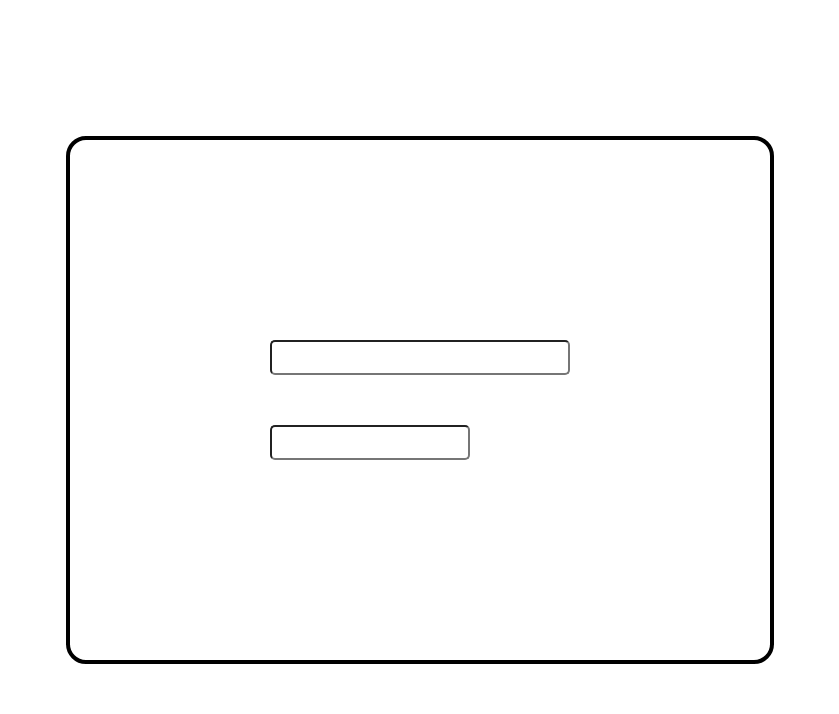
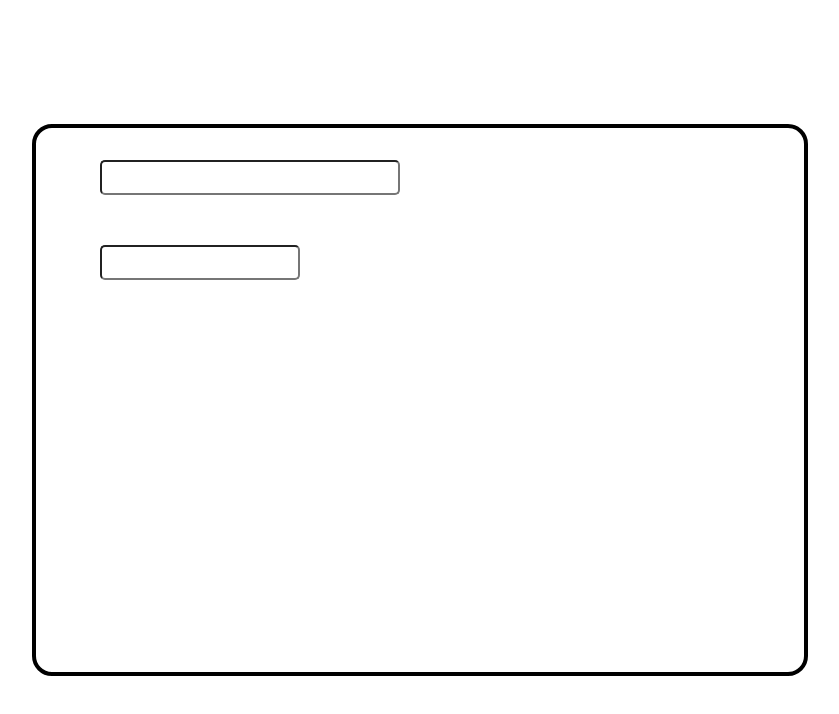
Before and after one commit to HenryM10/randomshit25, a website with bundled scripts: page index.html in a window 1280 px wide. Shown: the whole page, without its empty margins (220-1059 px from the left). Built offline with nearby package versions, Linux system fonts and the light colour scheme; files whose address does not match are found by name; a web font is replaced by a local one.

Commit message:
input boxes are aligned in the top left of the black bordered box

```diff
--- a/style.css
+++ b/style.css
@@ -34,12 +34,13 @@ body {
   backdrop-filter: blur(8px);
   background-color: rgba(255, 255, 255, 0.3);
 
-  padding: 200px;
+  padding: 2rem 4rem;
+
+  width: 40rem;
+  height: 30rem;
 
   display: flex;
   flex-direction: column;
-  align-items: flex-start;
-  justify-content: center;
 
   gap: 50px;
 }
```
